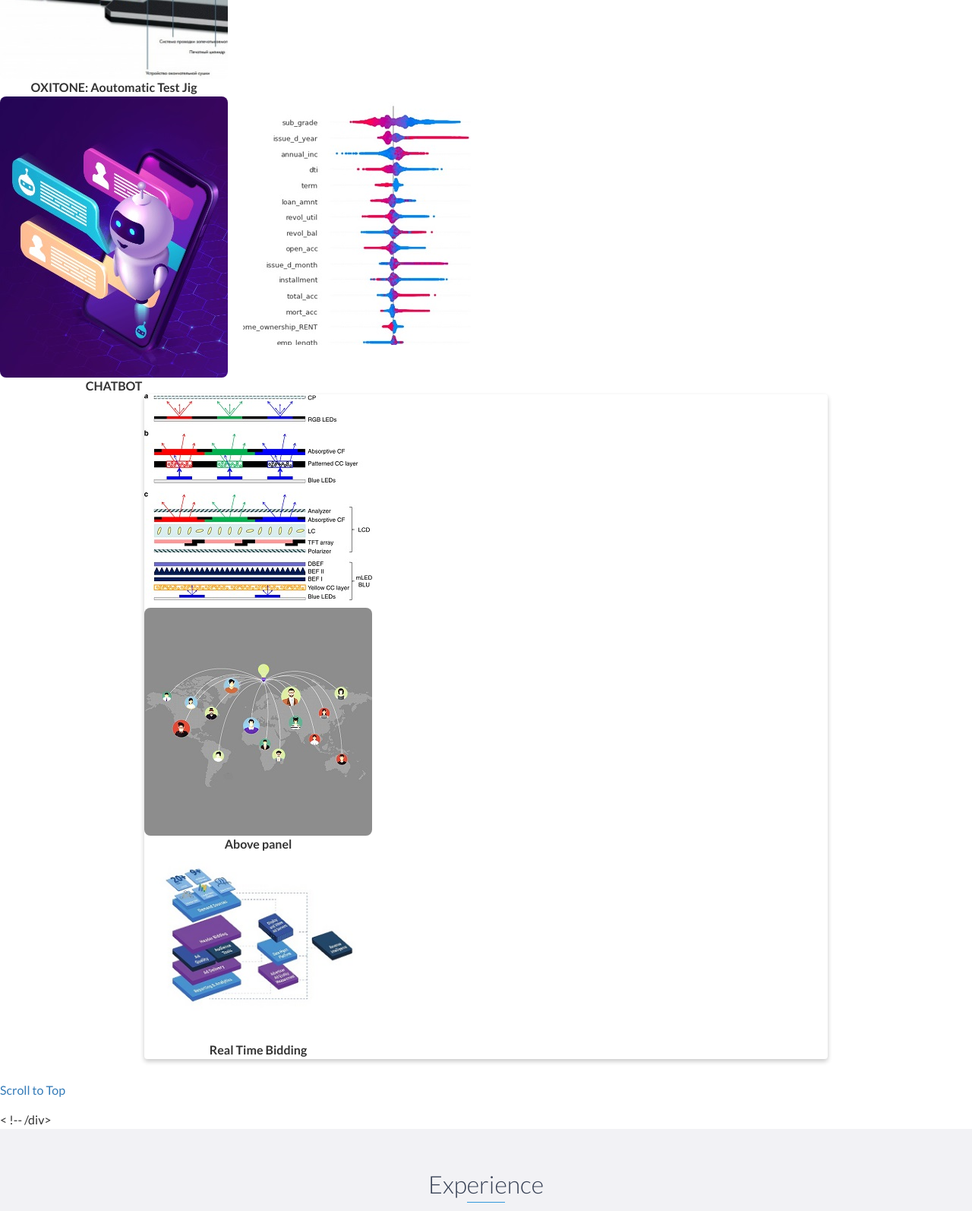
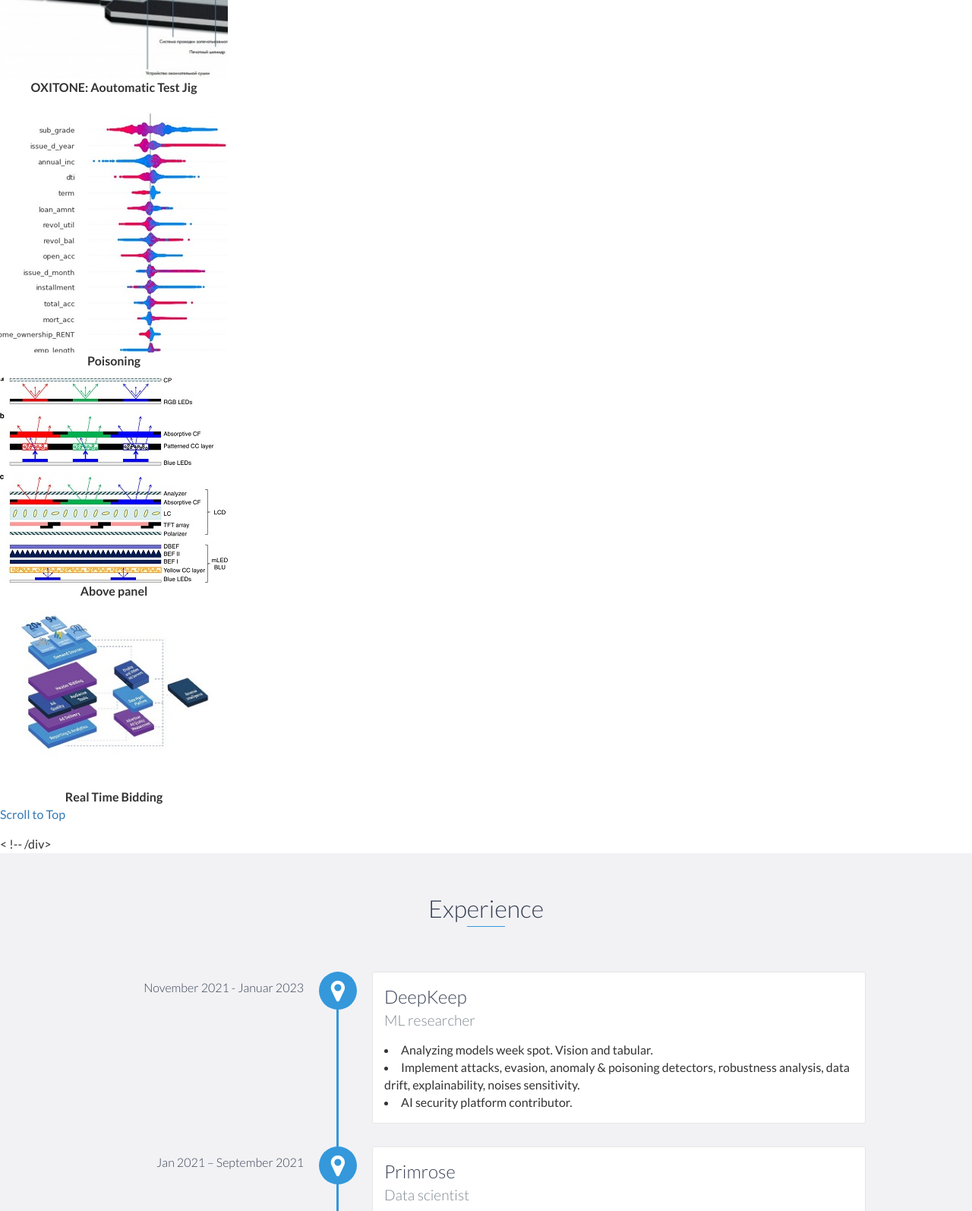
Before and after one commit to Ziv2/Ziv, a website: page index.html in a window 1280 px wide. Shown: the part 2140-3734 px from the top of the page at 76% size. Drawn offline with nearby package versions, Linux system fonts and the light colour scheme.

Commit message:
Update index.html

```diff
--- a/index.html
+++ b/index.html
@@ -181,35 +181,17 @@
             </div>
                 <!-- End ATJ -->
 
-    <div class="projects-container">
         <div class="project-tile">
-            <img src="images/CHATBOT.jpeg" alt="Project 1" class="project-image">
-            <div class="project-title">CHATBOT</div>
+            <img src="images/SHAP.jpg" alt="Project 1" class="project-image">
+            <div class="project-title">Poisoning</div>
             <div class="project-details">
 		    <h3>Database poisoning & poisoning detector</h3>
-
             </div>
         </div>
     	<!-- End poisoning detector -->
 
-
-	<div class="project-tile">
-		    <img src="images/SHAP.jpg" alt="Indigo" class="project-image">
-                    </div>
-            <div class="project-details">
-                        <h3>Database poisoning & poisoning detector</h3>
-                    </div>
-                    <!-- End .project-info -->
-                </div>
-                <!-- End poisoning detector -->
-
-                <div class="project shadow-large">
-                    <div class="project-image">
-                        <img src="images/Above panel_small.jpg" />
-
-
-	<div class="project-tile">
-            <img src="images/Crowdsourced-data-labeling.jpg" alt="Project 2" class="project-image">
+        <div class="project-tile">
+		<img src="images/Above panel_small.jpg" alt="Above panel" class="project-image">
             <div class="project-title">Above panel</div>
             <div class="project-details">
                         <h3>Invented a new display technology</h3>
```
